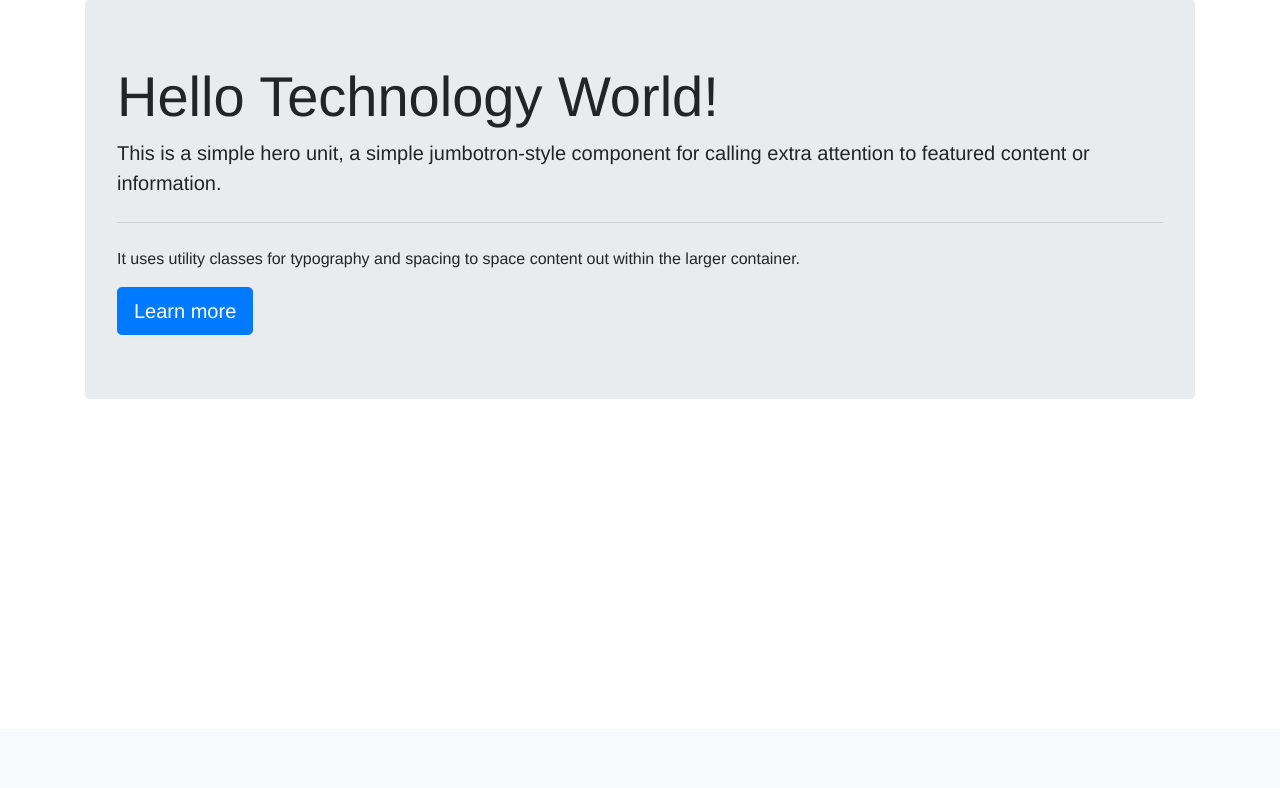
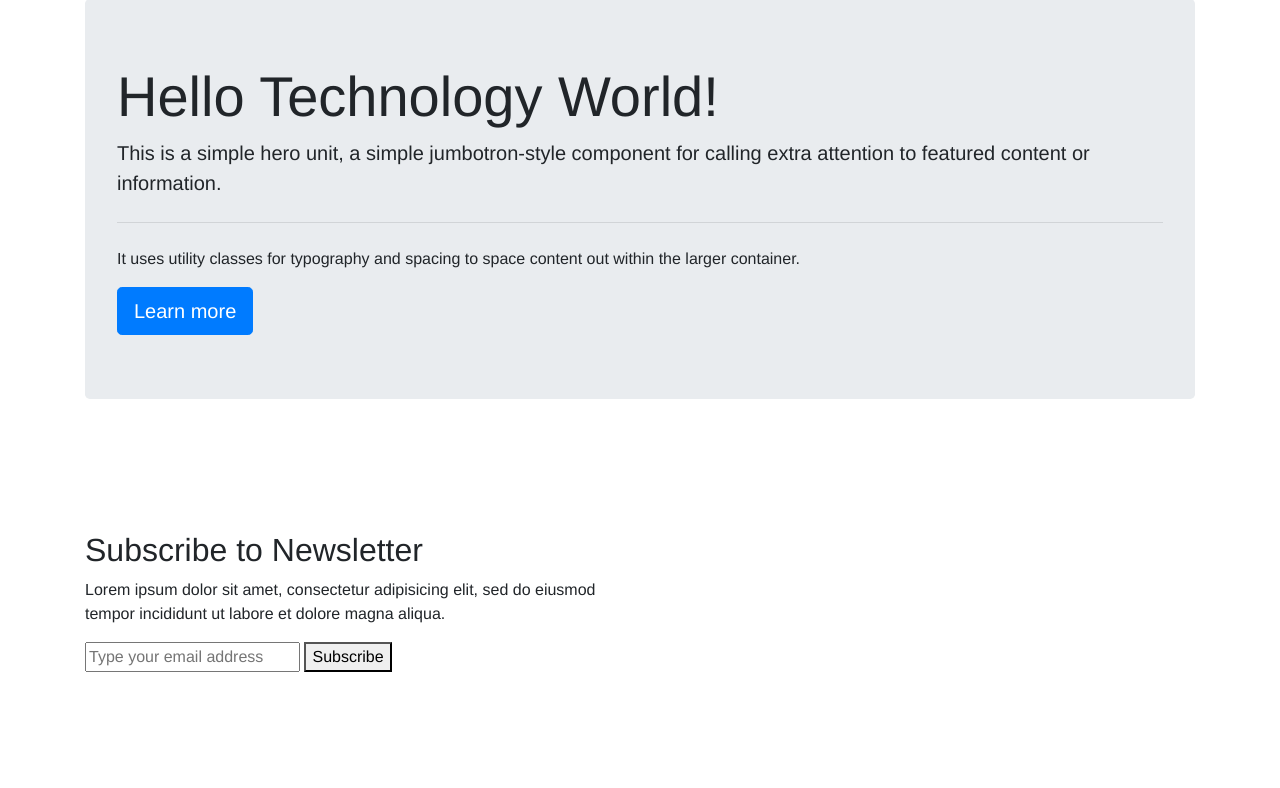
Before and after one commit to sirnusi/django-deployment-example, a Django app: page /blog_app/tech/ in a window 1280 px wide. Shown: the part 71-859 px from the top of the page. Before the commit the page ends 470 px from the top, so only its background shows below. Run offline with Django 3.2, Linux system fonts and the light colour scheme; some libraries are stand-ins or nearby versions.

Commit message:
initial commit

```diff
--- a/blogapp/static/css/blogstyle.css
+++ b/blogapp/static/css/blogstyle.css
@@ -16,7 +16,6 @@
 /* .card-img-top:hover{
     transform: scale(0.9);
 } */
-
 
 section {
     padding: 100px 0;
@@ -108,3 +107,6 @@ html {
 *, ::after, ::before {
     box-sizing: border-box;
 }
+#specialone:hover{
+    color: black;
+}
--- a/blogapp/templates/blog_application/base.html
+++ b/blogapp/templates/blog_application/base.html
@@ -54,5 +54,26 @@
 
             {% endblock %}
         </div>
+        <section class="newsletter no-padding-top">
+            <div class="container">
+              <div class="row">
+                <div class="col-md-6">
+                  <h2>Subscribe to Newsletter</h2>
+                  <p class="text-big">Lorem ipsum dolor sit amet, consectetur adipisicing elit, sed do eiusmod tempor incididunt ut labore et dolore magna aliqua.</p>
+                </div>
+                <div class="col-md-8">
+                  <div class="form-holder">
+                    <form action="#">
+                      <div class="form-group">
+                        <input type="email" name="email" id="email" placeholder="Type your email address">
+                        <button type="submit" class="submit">Subscribe</button>
+                      </div>
+                    </form>
+                  </div>
+                </div>
+              </div>
+            </div>
+          </section>
+
     </body>
 </html>
```
Also changed, not shown: blogapp/templates/blog_application/index.html (+3 -5 lines), blogapp/templates/blog_application/politics.html (+1 -18 lines).
